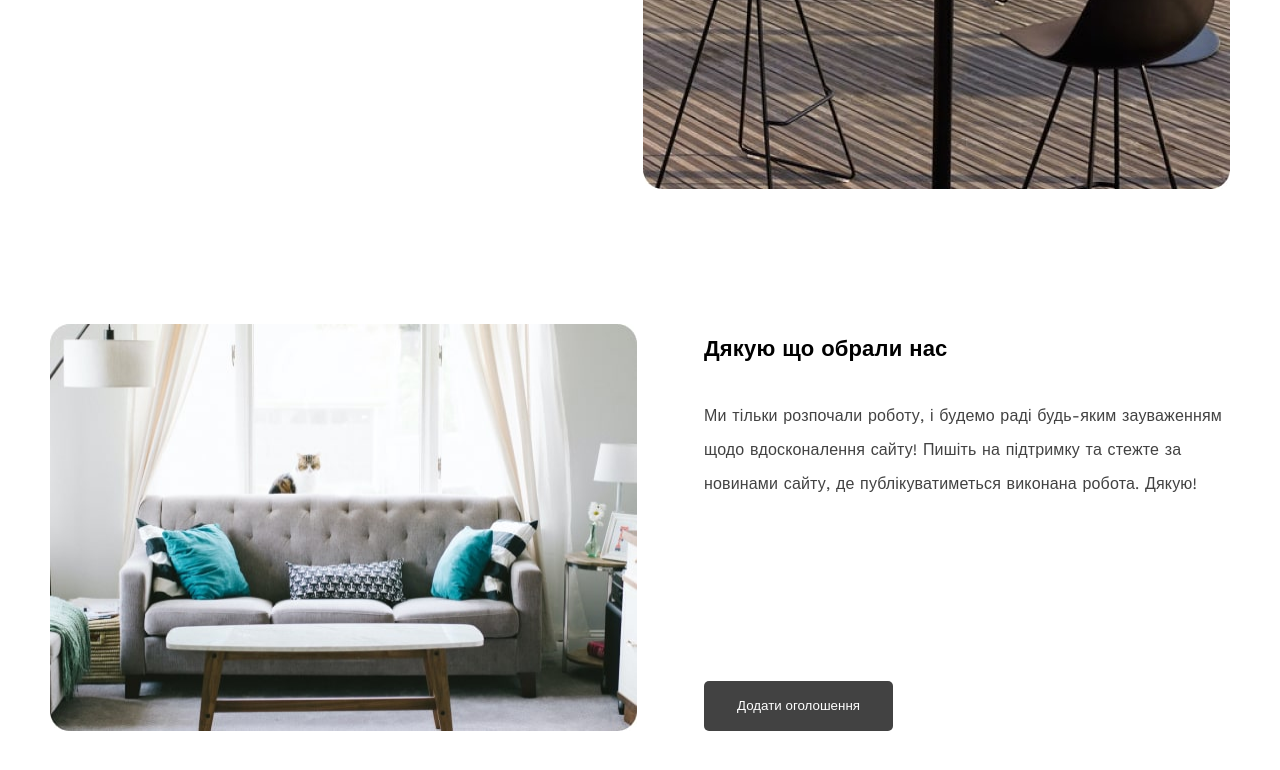
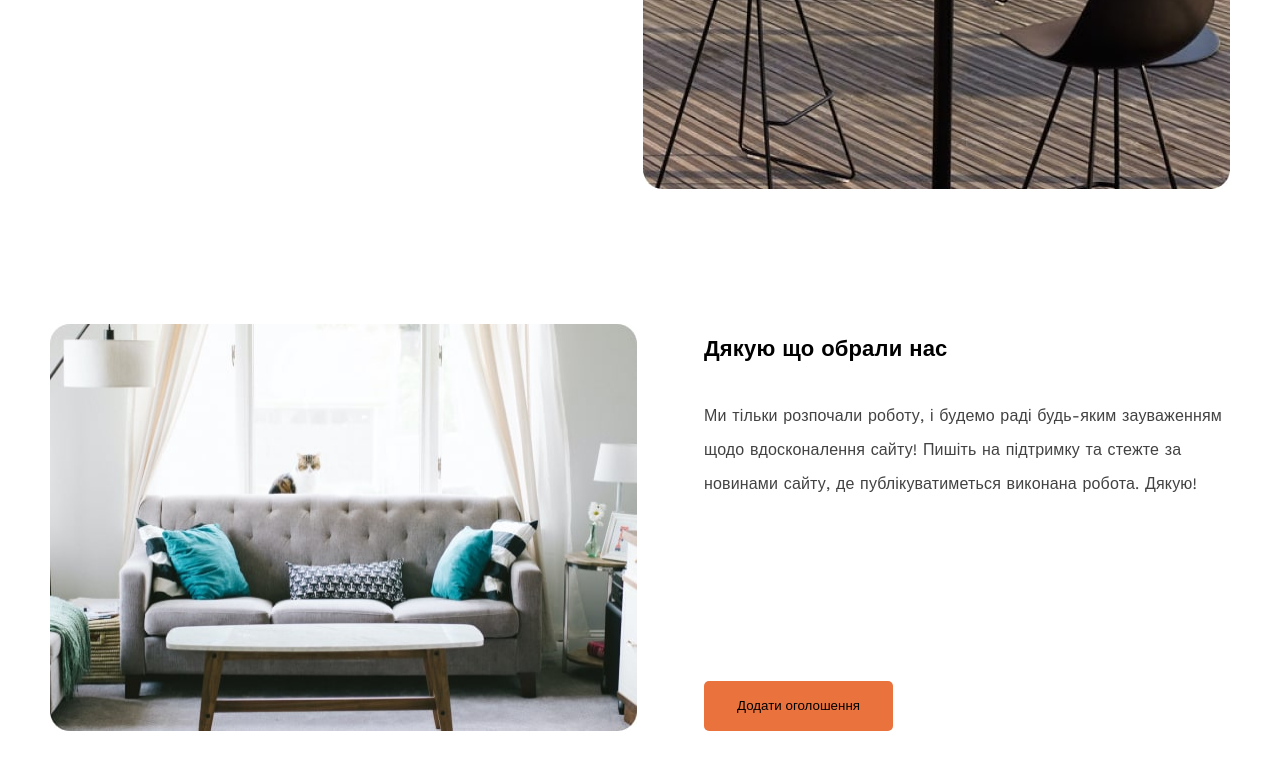
Before and after one commit to Ali-sia/for-sunshine, a plain HTML site: page index.html in a window 1280 px wide. In both pictures the pointer is over the button "Додати оголошення". Shown: the part 946-1716 px from the top of the page. Drawn offline with nearby package versions, Linux system fonts and the light colour scheme.

Commit message:
add button fover animation

```diff
--- a/css/style.css
+++ b/css/style.css
@@ -142,4 +142,12 @@ img {
   color: var(--color-about-button);
   line-height: 1.75;
   text-align: center;
+
+  transition: background-color 250ms linear, color 250ms linear;
 }
+
+.about__button:hover,
+.about__button:focus {
+  background-color: var(--color-about-accent);
+  color: var(--color-about-title);
+}
```
